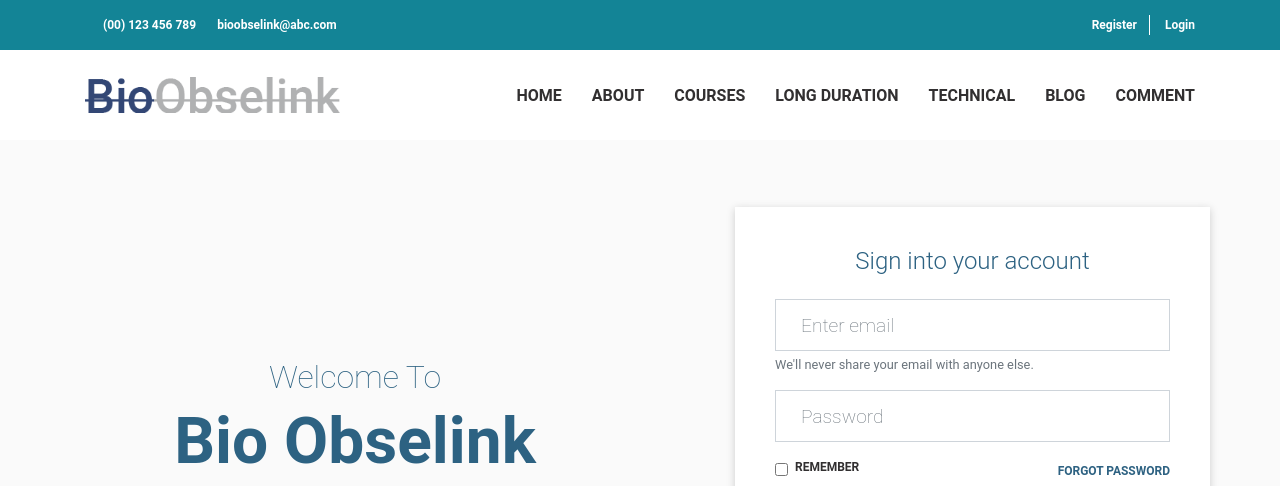
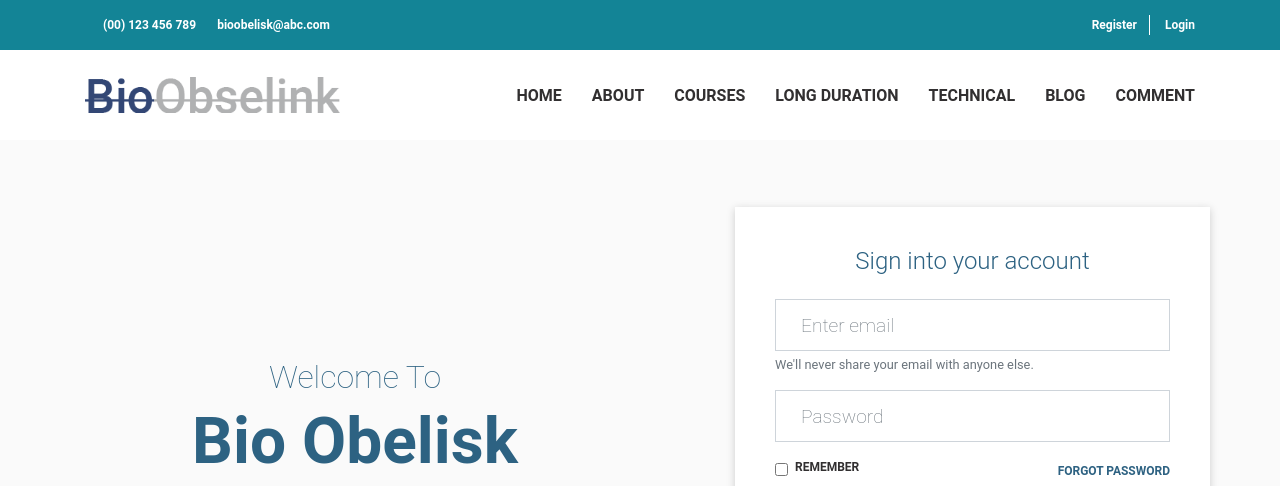
Before and after one commit to arvindgt/bio-obelisk-html, a plain HTML site: page Login.html in a window 1280 px wide. Shown: the top 486 px of the page. Drawn offline with nearby package versions, Linux system fonts and the light colour scheme.

Commit message:
Changed text as Obelisk

```diff
--- a/Login.html
+++ b/Login.html
@@ -5,7 +5,7 @@
     <meta charset="UTF-8">
     <meta name="viewport" content="width=device-width, initial-scale=1.0">
     <meta http-equiv="X-UA-Compatible" content="ie=edge">
-    <title>Bio Obselink</title>
+    <title>Bio Obelisk</title>
     <link rel="preconnect" href="https://fonts.googleapis.com">
     <link rel="preconnect" href="https://fonts.gstatic.com" crossorigin>
     <link rel="stylesheet" href="https://fonts.googleapis.com/css2?family=Open+Sans:ital,wght@0,300;0,500;0,700;1,700&display=swap">
@@ -31,7 +31,7 @@
                                         </div>
                                         <div class="email">
                                             <i class="fa fa-envelope"></i>
-                                            <a href="mailto:bioobselink@abc.com">bioobselink@abc.com</a>
+                                            <a href="mailto:bioobelisk@abc.com">bioobelisk@abc.com</a>
                                         </div>
                                     </div>
                                 </div>
@@ -55,7 +55,7 @@
                     <div class="tm-table">
                         <div class="width-logo table-cell sm-logo">
                             <a href="index.html" title="Education WP - Demo 2 - Education WordPress Theme" rel="home" class="thim-logo">
-                                <img src="./images/logo.png" class="brand-logo" alt="Bioobselink logo">
+                                <img src="./images/logo.png" class="brand-logo" alt="Bioobelisk logo">
                             </a>
                         </div>
                         <nav class="width-navigation table-cell table-right">
@@ -240,7 +240,7 @@
                     <div class="register-left d-flex align-items-center align-self-center">
                         <div class="inside-container text-center heading-colors">
                             <h1>Welcome To</h1>
-                            <h2>Bio Obselink</h2>
+                            <h2>Bio Obelisk</h2>
                             <p>Lorem Ipsum is simply dummy text of the printing and typesetting industry. Lorem Ipsum has been
                                 the industry's standard dummy text ever since the 1500s, when an unknown printer took a galley
                                 of type and scrambled it to make</p>
```
Also changed, not shown: index.html (+4 -4 lines), register.html (+3 -3 lines).
